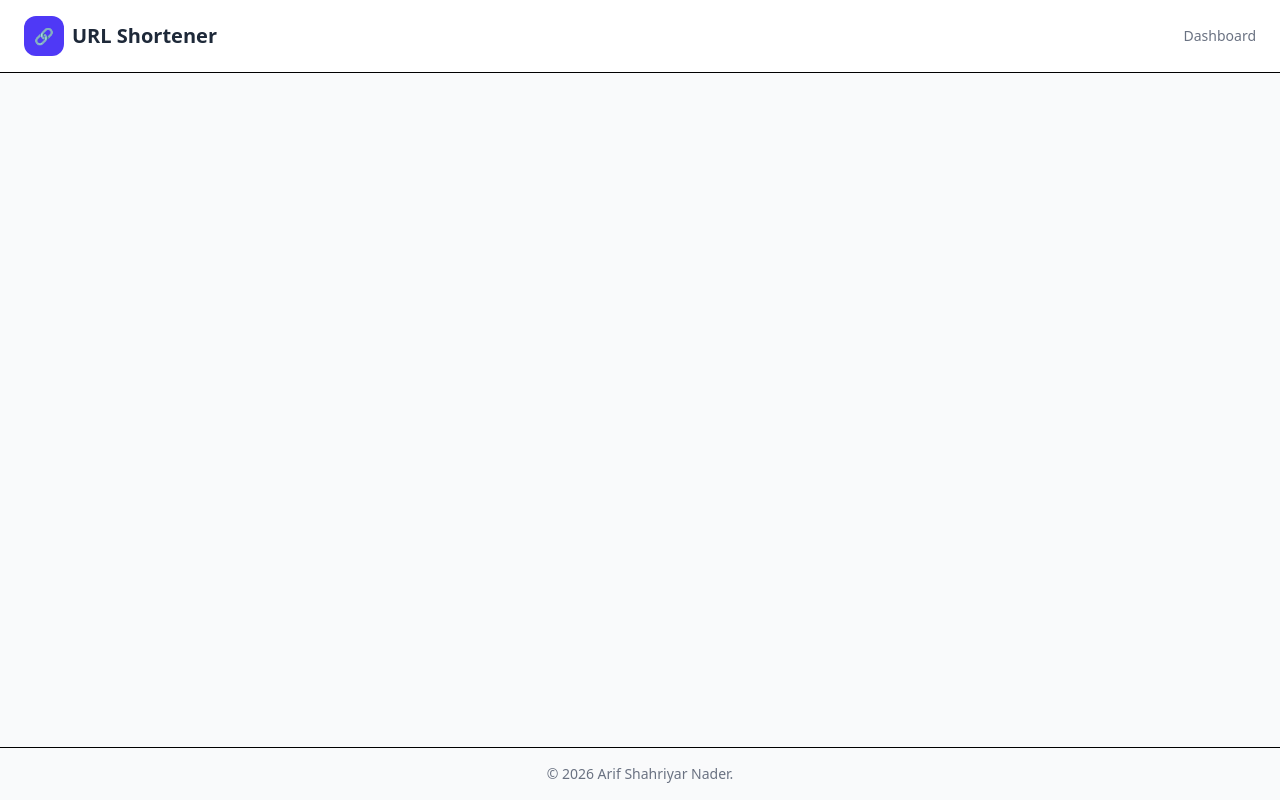
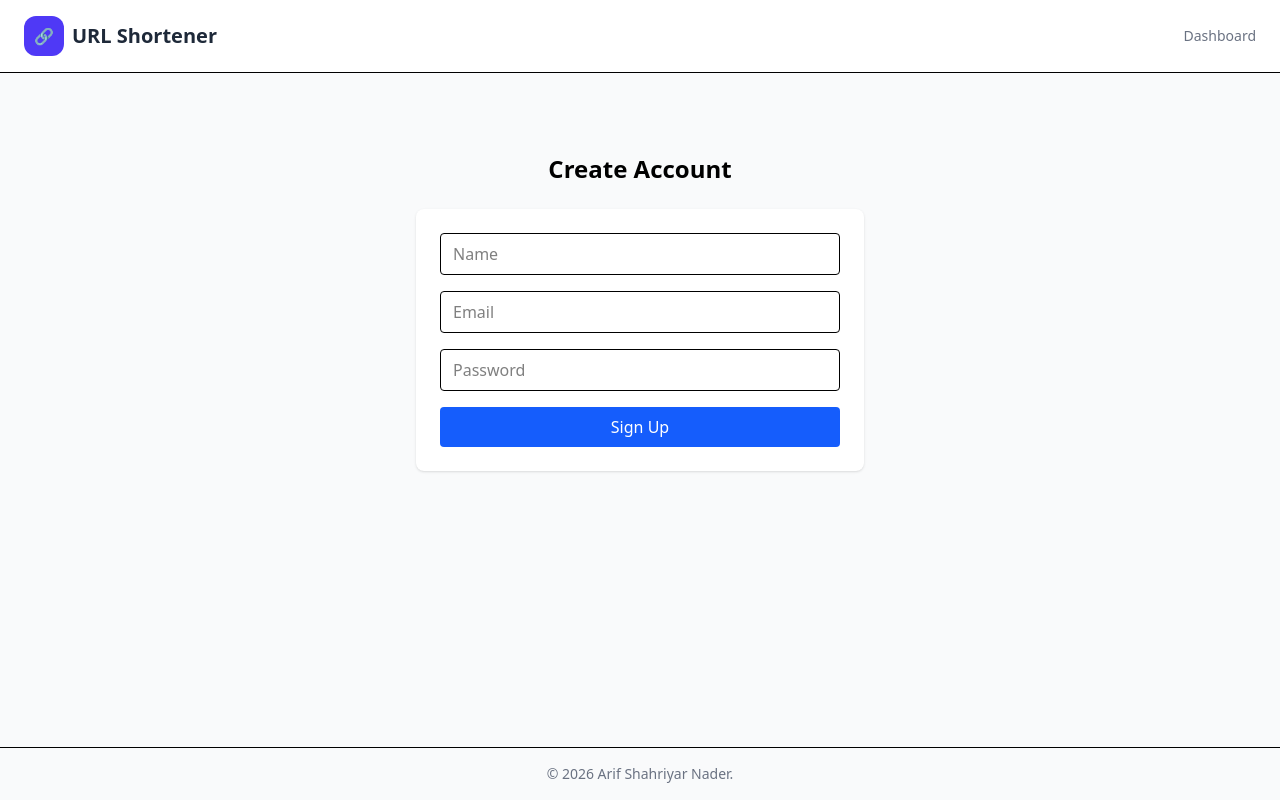
Before and after one commit to arifshahriyarnader/url-shortener-service, a React (Vite) app in the folder client/: page /signup in a window 1280 px wide. Built offline with nearby package versions, Linux system fonts and the light colour scheme; no server answers.

Commit message:
add signup page

```diff
--- /dev/null
+++ b/client/src/pages/Signup.tsx
@@ -0,0 +1,56 @@
+import { useState } from "react";
+
+export const Signup = () => {
+  const [name, setName] = useState("");
+  const [email, setEmail] = useState("");
+  const [password, setPassword] = useState("");
+
+  const handleSubmit = (e: React.FormEvent) => {
+    e.preventDefault();
+    console.log({ email, password });
+  };
+
+  return (
+    <div className="max-w-md mx-auto py-20">
+      <h2 className="text-2xl font-bold mb-6 text-center">Create Account</h2>
+
+      <form
+        onSubmit={handleSubmit}
+        className="bg-white p-6 rounded-lg shadow space-y-4"
+      >
+        <input
+          type="text"
+          placeholder="Name"
+          value={name}
+          onChange={(e) => setName(e.target.value)}
+          className="w-full border px-3 py-2 rounded"
+          required
+        />
+        <input
+          type="email"
+          placeholder="Email"
+          value={email}
+          onChange={(e) => setEmail(e.target.value)}
+          className="w-full border px-3 py-2 rounded"
+          required
+        />
+
+        <input
+          type="password"
+          placeholder="Password"
+          value={password}
+          onChange={(e) => setPassword(e.target.value)}
+          className="w-full border px-3 py-2 rounded"
+          required
+        />
+
+        <button
+          type="submit"
+          className="w-full bg-blue-600 text-white py-2 rounded hover:bg-blue-700"
+        >
+          Sign Up
+        </button>
+      </form>
+    </div>
+  );
+};
--- a/client/src/pages/index.ts
+++ b/client/src/pages/index.ts
@@ -1,3 +1,4 @@
 export * from "./Dashboard";
 export * from "./Home";
+export * from "./Signup";
 export * from "./Login";
--- a/client/src/router/AppRoutes.tsx
+++ b/client/src/router/AppRoutes.tsx
@@ -1,6 +1,6 @@
 import { BrowserRouter, Route, Routes } from "react-router-dom";
 import Layout from "../components/layout/Layout";
-import { Dashboard, Home, Login } from "../pages";
+import { Dashboard, Home, Login, Signup } from "../pages";
 
 const AppRoutes = () => {
   return (
@@ -8,6 +8,7 @@ const AppRoutes = () => {
       <Layout>
         <Routes>
           <Route path="/" element={<Home />} />
+          <Route path="/signup" element={<Signup />} />
           <Route path="/login" element={<Login />} />
           <Route path="/dashboard" element={<Dashboard />} />
         </Routes>
```
